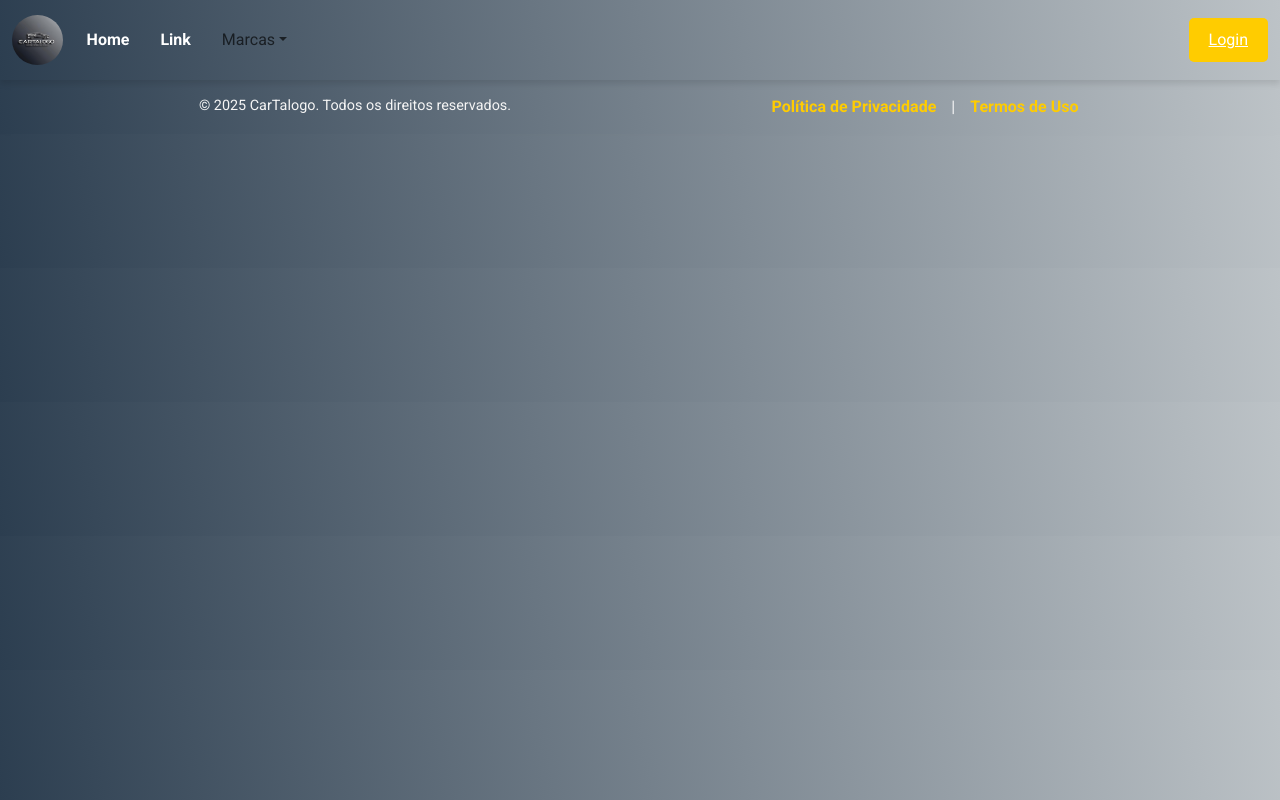
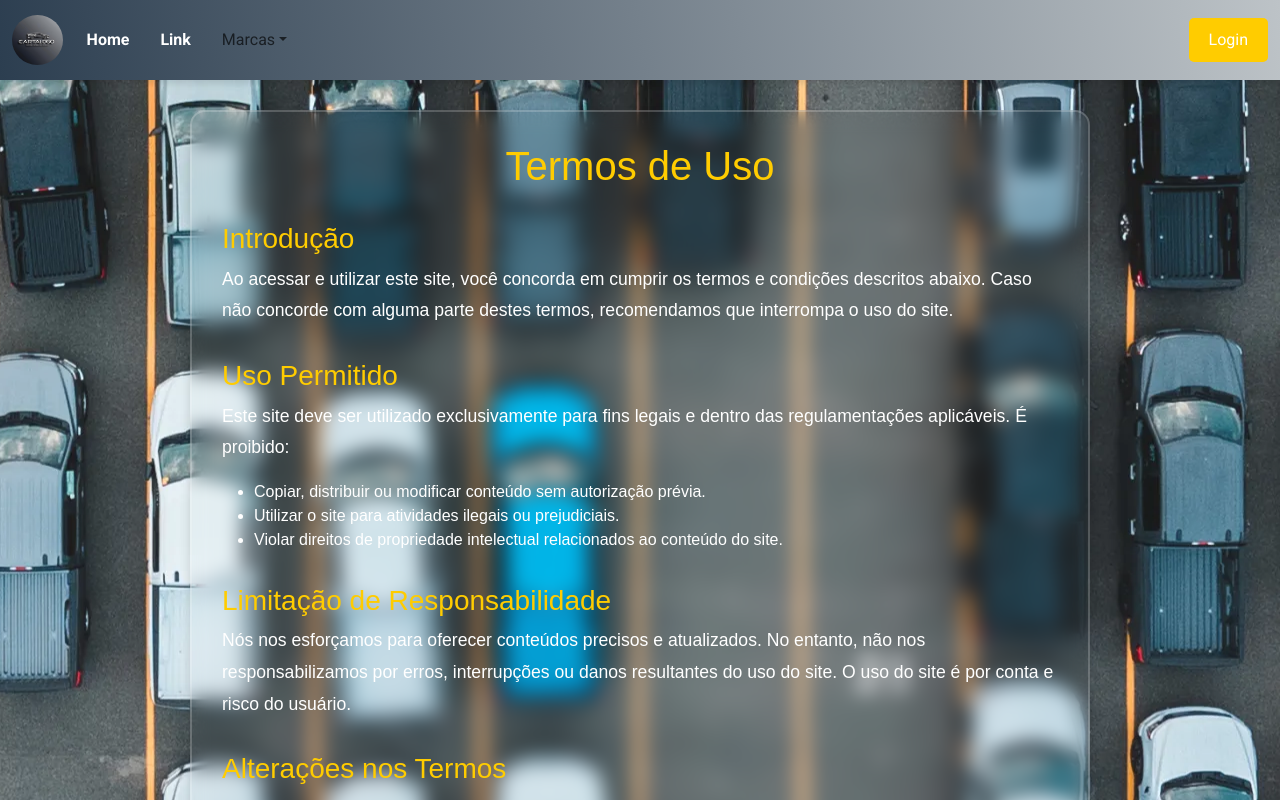
Before and after one commit to caiomartinni/Tech-Academy-5, a React (Vite) app in the folder frontend/: page /term in a window 1280 px wide. Shown: the top 800 px of the page. Built offline with nearby package versions, Linux system fonts and the light colour scheme.

Commit message:
Pagina termo de uso e politica

```diff
--- a/frontend/src/App.tsx
+++ b/frontend/src/App.tsx
@@ -11,6 +11,8 @@
 import Carlist from "./pages/public/Carlist";
 import Conta from "./pages/public/Conta";
 import PagCar from "./pages/public/PagCar";
+import Polpriv from "./pages/public/Polpriv";
+import Term from "./pages/public/Term";
 
 function App() {
   return (
@@ -42,6 +44,8 @@
             <Route path="/recuperar-senha" element={<RecuperarSenha />} />
             <Route path="/CriarConta" element={<CriarConta />} />
             <Route path="/conta" element={<Conta />} />
+            <Route path="/polpriv" element={<Polpriv />} />
+            <Route path="/term" element={<Term />} />
           </Route>
         </Route>
       </Routes>
--- a/frontend/src/components/ui/Footer.tsx
+++ b/frontend/src/components/ui/Footer.tsx
@@ -1,6 +1,7 @@
 import React from "react";
 import { Container, Row, Col } from "react-bootstrap";
 import "./Footer.css";
+import { Link } from "react-router-dom";
 
 const Footer: React.FC = () => {
   return (
@@ -8,12 +9,15 @@
       <Container>
         <Row>
           <Col md={6} className="text-center text-md-left footer-text">
-            <p>&copy; {new Date().getFullYear()} CarTalogo. Todos os direitos reservados.</p>
+            <p>
+              &copy; {new Date().getFullYear()} CarTalogo. Todos os direitos
+              reservados.
+            </p>
           </Col>
           <Col md={6} className="text-center text-md-right footer-links">
-            <a href="/politica-privacidade">Política de Privacidade</a>
+            <Link to={"/polpriv"}>Política de Privacidade</Link>
             <span className="divider">|</span>
-            <a href="/termos-uso">Termos de Uso</a>
+            <Link to={"/term"}>Termos de Uso</Link>
           </Col>
         </Row>
       </Container>
--- a/frontend/src/components/ui/Header.css
+++ b/frontend/src/components/ui/Header.css
@@ -61,7 +61,8 @@
   padding: 10px 20px; /* Espaçamento interno */
   border: none; /* Remover borda */
   border-radius: 5px; /* Bordas arredondadas */
-    cursor: pointer; /* Alterar cursor ao passar o mouse */
+  cursor: pointer; /* Pointer cursor for the button */
+  text-decoration: none;
 }
 
 .login-button:hover {
--- a/frontend/src/pages/public/Carlist.css
+++ b/frontend/src/pages/public/Carlist.css
@@ -38,6 +38,8 @@
   background-color: #ffcc00; /* Cor de fundo vermelha */
   color: #ffffff; /* Cor do texto branca */
   border: none;
+  text-decoration: none;
+  border-radius: 5px;
 }
 
 .cardbt:hover {
@@ -141,6 +143,7 @@
   font-size: 16px;
   border-radius: 5px;
   transition: background-color 0.3s ease-in-out;
+  text-decoration: none;
 }
 
 .home-button:hover {
--- a/frontend/src/pages/public/Carlist.tsx
+++ b/frontend/src/pages/public/Carlist.tsx
@@ -3,6 +3,7 @@
 import { motion, AnimatePresence } from "framer-motion";
 import "./Carlist.css";
 import card2 from "./icons/peugeot-logo-0-1.png";
+import { Link } from "react-router-dom";
 
 const itemsPerPage = 9; // Número de itens por página
 
@@ -47,9 +48,9 @@
                     <Card.Title>
                       Card {(currentPage - 1) * itemsPerPage + index + 1}
                     </Card.Title>
-                    <Button className="cardbt" variant="primary">
+                    <Link to={"/pagcar"} className="cardbt">
                       Ação {(currentPage - 1) * itemsPerPage + index + 1}
-                    </Button>
+                    </Link>
                   </Card.Body>
                 </Card>
               </motion.div>
@@ -92,13 +93,13 @@
         className="home-button-container"
         style={{ textAlign: "center", marginTop: "20px" }}
       >
-        <Button
+        <Link
           className="home-button"
-          variant="success"
+          to="/home"
           onClick={() => (window.location.href = "/")}
         >
           Voltar para Página Home
-        </Button>
+        </Link>
       </div>
     </Container>
   );
--- a/frontend/src/pages/public/Home.css
+++ b/frontend/src/pages/public/Home.css
@@ -39,8 +39,8 @@
 }
 
 .cardbt {
-  background-color: #ffcc00; /* Cor de fundo vermelha */
-  color: #ffffff; /* Cor do texto branca */
+  background-color: #ffcc00;
+  color: #ffffff;
   border: none;
 }
 
--- a/frontend/src/pages/public/Home.tsx
+++ b/frontend/src/pages/public/Home.tsx
@@ -4,6 +4,7 @@
 import "./Home.css";
 import teste from "./icons/teste.webp";
 import card2 from "./icons/peugeot-logo-0-1.png";
+import { Link } from "react-router-dom";
 
 const itemsPerPage = 9; // Número de itens por página
 
@@ -83,9 +84,9 @@
                     <Card.Title>
                       Card {(currentPage - 1) * itemsPerPage + index + 1}
                     </Card.Title>
-                    <Button href="Carlist" className="cardbt" variant="primary">
+                    <Link to={"/carlist"} className="cardbt">
                       Ação {(currentPage - 1) * itemsPerPage + index + 1}
-                    </Button>
+                    </Link>
                   </Card.Body>
                 </Card>
               </motion.div>
--- /dev/null
+++ b/frontend/src/pages/public/Polpriv.css
@@ -0,0 +1,35 @@
+.polpriv-container {
+  font-family: Arial, sans-serif;
+  margin: 30px auto;
+  max-width: 900px;
+  padding: 30px;
+  background: transparent;
+  border: 2px solid rgba(255, 255, 255, 0.2);
+  backdrop-filter: blur(10px);
+  border-radius: 15px;
+  box-shadow: 0 5px 10px rgba(0, 0, 0, 0.15);
+}
+
+.polpriv-container h1 {
+  color: #ffcc00;
+  font-size: 2.5rem;
+  text-align: center;
+  margin-bottom: 2rem;
+}
+
+.polpriv-container h2 {
+  color: #ffcc00;
+  font-size: 1.75rem;
+  margin-top: 1.5rem;
+}
+
+.polpriv-container p {
+  color: white;
+  font-size: 1.1rem;
+  line-height: 1.8;
+  margin-top: 0.5rem;
+}
+
+section {
+  margin-bottom: 2rem;
+}
--- /dev/null
+++ b/frontend/src/pages/public/Polpriv.tsx
@@ -0,0 +1,54 @@
+import React from "react";
+import "./Polpriv.css";
+
+const Polpriv: React.FC = () => {
+  return (
+    <div className="polpriv-container">
+      <h1>Políticas de Privacidade</h1>
+      <section>
+        <h2>Coleta de Informações</h2>
+        <p>
+          Nós coletamos informações pessoais que você nos fornece diretamente,
+          como nome, email e outras informações relacionadas ao uso do site.
+          Esses dados são armazenados com segurança e usados apenas para os fins
+          especificados.
+        </p>
+        <p>
+          Também coletamos informações automaticamente, como dados de navegação
+          e interação, através de cookies e ferramentas analíticas para melhorar
+          sua experiência.
+        </p>
+      </section>
+
+      <section>
+        <h2>Uso das Informações</h2>
+        <p>
+          As informações coletadas são utilizadas para personalizar sua
+          experiência, oferecer suporte ao cliente, e melhorar nossos serviços.
+          Nunca compartilhamos seus dados com terceiros sem sua permissão
+          explícita.
+        </p>
+      </section>
+
+      <section>
+        <h2>Segurança dos Dados</h2>
+        <p>
+          Implementamos medidas de segurança avançadas para proteger suas
+          informações contra acessos não autorizados, perdas ou violações. No
+          entanto, lembre-se de que nenhum sistema é completamente seguro.
+        </p>
+      </section>
+
+      <section>
+        <h2>Alterações nesta Política</h2>
+        <p>
+          Reservamo-nos o direito de modificar esta política a qualquer momento.
+          Atualizações importantes serão comunicadas a você diretamente ou
+          através de notificações no site.
+        </p>
+      </section>
+    </div>
+  );
+};
+
+export default Polpriv;
--- /dev/null
+++ b/frontend/src/pages/public/Term.css
@@ -0,0 +1,39 @@
+.term-container {
+  font-family: Arial, sans-serif;
+  margin: 30px auto;
+  max-width: 900px;
+  padding: 30px;
+  background: transparent;
+  border: 2px solid rgba(255, 255, 255, 0.2);
+  backdrop-filter: blur(10px);
+  border-radius: 15px;
+  box-shadow: 0 5px 10px rgba(0, 0, 0, 0.15);
+}
+
+.term-container h1 {
+  color: #ffcc00;
+  font-size: 2.5rem;
+  text-align: center;
+  margin-bottom: 2rem;
+}
+
+.term-container h2 {
+  color: #ffcc00;
+  font-size: 1.75rem;
+  margin-top: 1.5rem;
+}
+
+.term-container p {
+  color: white;
+  font-size: 1.1rem;
+  line-height: 1.8;
+  margin-top: 0.5rem;
+}
+
+.term-container li {
+  color: white;
+}
+
+section {
+  margin-bottom: 2rem;
+}
--- /dev/null
+++ b/frontend/src/pages/public/Term.tsx
@@ -0,0 +1,57 @@
+import React from "react";
+import "./Term.css";
+
+const Term: React.FC = () => {
+  return (
+    <div className="term-container">
+      <h1>Termos de Uso</h1>
+      <section>
+        <h2>Introdução</h2>
+        <p>
+          Ao acessar e utilizar este site, você concorda em cumprir os termos e
+          condições descritos abaixo. Caso não concorde com alguma parte destes
+          termos, recomendamos que interrompa o uso do site.
+        </p>
+      </section>
+
+      <section>
+        <h2>Uso Permitido</h2>
+        <p>
+          Este site deve ser utilizado exclusivamente para fins legais e dentro
+          das regulamentações aplicáveis. É proibido:
+        </p>
+        <ul>
+          <li>
+            Copiar, distribuir ou modificar conteúdo sem autorização prévia.
+          </li>
+          <li>Utilizar o site para atividades ilegais ou prejudiciais.</li>
+          <li>
+            Violar direitos de propriedade intelectual relacionados ao conteúdo
+            do site.
+          </li>
+        </ul>
+      </section>
+
+      <section>
+        <h2>Limitação de Responsabilidade</h2>
+        <p>
+          Nós nos esforçamos para oferecer conteúdos precisos e atualizados. No
+          entanto, não nos responsabilizamos por erros, interrupções ou danos
+          resultantes do uso do site. O uso do site é por conta e risco do
+          usuário.
+        </p>
+      </section>
+
+      <section>
+        <h2>Alterações nos Termos</h2>
+        <p>
+          Reservamo-nos o direito de modificar estes Termos de Uso a qualquer
+          momento. Quaisquer mudanças serão efetivadas imediatamente após sua
+          publicação neste site.
+        </p>
+      </section>
+    </div>
+  );
+};
+
+export default Term;
```
Lines whose indentation alone changed are shown as unchanged.
